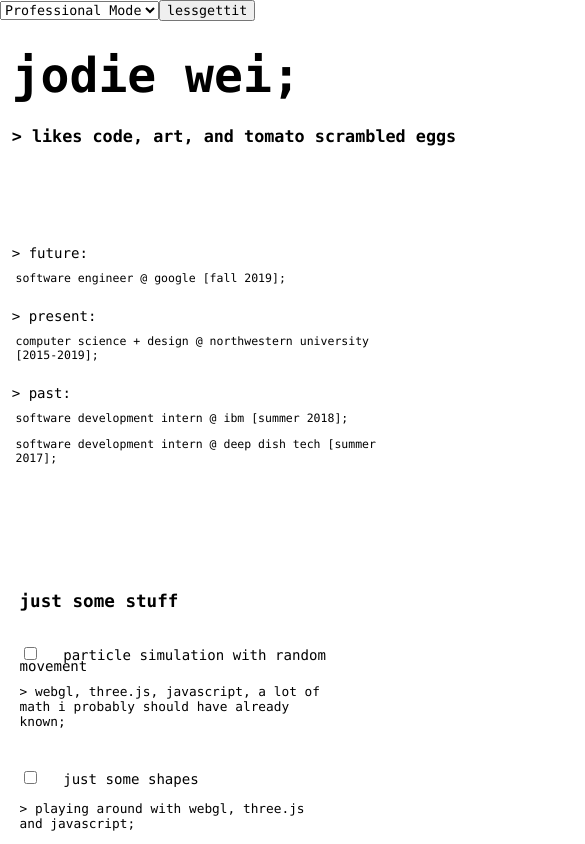
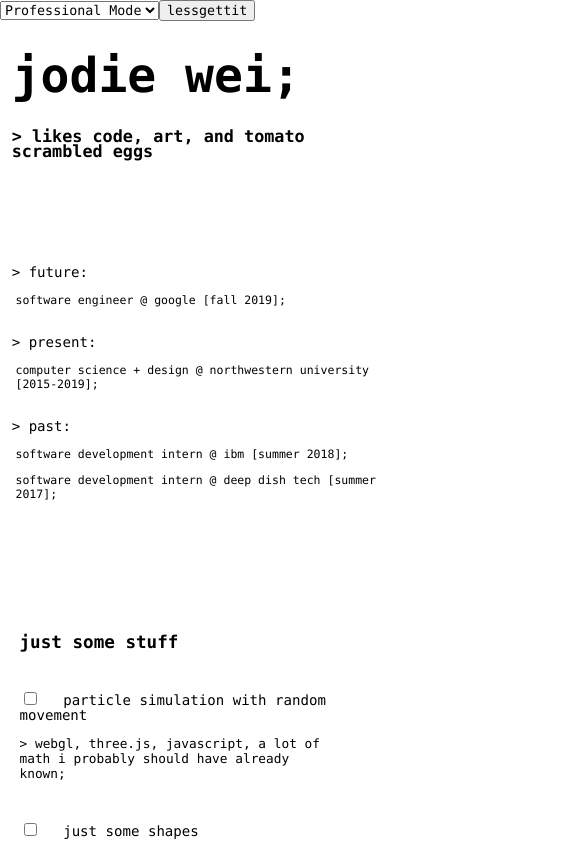
Before and after one commit to jrw192/me, a React (Create React App) app: page / in a window 390 px wide. Shown: the top 844 px of the page, 585 px wide, since content can reach past the window. Built offline with nearby package versions, Linux system fonts and the light colour scheme.

Commit message:
styling update once again

```diff
--- a/public/index.html
+++ b/public/index.html
@@ -2,7 +2,7 @@
 <html lang="en">
   <head>
     <meta charset="utf-8" />
-    <link rel="shortcut icon" href="%PUBLIC_URL%/favicon.ico" />
+    <link rel="shortcut icon" href="%PUBLIC_URL%/favicon.png" />
     <meta
       name="viewport"
       content="width=device-width, initial-scale=1, shrink-to-fit=no"
--- a/src/components/ProjectInfo.js
+++ b/src/components/ProjectInfo.js
@@ -20,7 +20,7 @@ export default class ProjectInfo extends React.Component {
 					<img style={{display:'inline-block'}} src={require(`../static/data/${this.props.projectImg}`)}
 						alt={this.props.projectTitle}
 						className="project_image"/>
-					<p style={{display: 'inline-block', width: '50%', marginLeft: '0.5em', wordWrap: 'break-word'}}
+					<p
 						className="project_writeup">{this.props.projectWriteup} <br/>check it out <a href={this.props.projectLink} target="_blank">here</a>.</p>
 				</div>
 			)
@@ -32,8 +32,6 @@ export default class ProjectInfo extends React.Component {
 						alt={this.props.projectTitle}
 						className="project_image"/>
 					<p className="project_writeup"
-						style={{wordWrap: 'break-word',
-							display: 'inline-block'}}
 					>{this.props.projectWriteup}</p>
 				</div>
 			)
--- a/src/components/Regular.css
+++ b/src/components/Regular.css
@@ -7,7 +7,7 @@ body {
 }
 
 .mainDiv {
-	height: 100%;
+	height: 200%;
 	width: 100%;
 	padding-bottom: 10em;
 	position: absolute;
@@ -65,10 +65,10 @@ body {
 		vertical-align: top;
 		margin-top: 0;
 		margin-left: 0.5em;
+		width: 50%;
 		word-wrap: break-word;
 		display: inline-block;
 	}
-
 	#title, #profile {
 		display: inline-block;
 	}
@@ -126,12 +126,20 @@ body {
 		margin-right: 2em;
 	}
 
+
+	.header {
+		display: block;
+		font-size: 1.1em;
+		line-height: 1;
+		padding-top: 1em;
+	}
+
 	.project_info {
-		width: 80%;
+		width: 100%;
 		margin-bottom: 2em;
 		margin-left: 2em;
 		font-size: 0.8em;
-		display: inline-block;
+		display: block;
 
 	}
 
@@ -143,8 +151,7 @@ body {
 		vertical-align: top;
 		margin-top: 0;
 		margin-left: 0.5em;
-		word-wrap: break-word;
-		display: inline-block;
+		width: 80%;
 	}
 
 
@@ -172,15 +179,9 @@ body {
 
 	#tagline {
 		font-size: .7em;
-		width: 800%;
+		word-wrap: break-word;
 	}
 
-	.header {
-		display: block;
-		font-size: 1.1em;
-		line-height: 0.5;
-		padding-top: 1em;
-	}
 
 	.item {
 		padding-left: 1%;
--- a/src/static/data/myProjects.json
+++ b/src/static/data/myProjects.json
@@ -28,7 +28,7 @@
 			"id": 2,
 			"title": "news article analyzer: sentiment analysis using ibm watson",
 			"info": "watson api, natural language understanding, team hacking",
-			"writeup": "during my internship at ibm, we got to participate in a hackathon with access to various ibm watson apis. we decided to analyze a body of text based on sentiment and keywordsmy role in the team was server-side programming, including handling api calls and responses, and returning data to the frontend.",
+			"writeup": "during my internship at ibm, we got to participate in a hackathon with access to various ibm watson apis. we decided to analyze a body of text based on sentiment and keywords. my role in the team was server-side programming, including handling api calls and responses, and returning data to the frontend.",
 			"url": "",
 			"image": "nlu_ibm.png"
 		},
```
Also changed, not shown: public/favicon.png (added), 1 other file (tests, documents, lock files or other folders).
